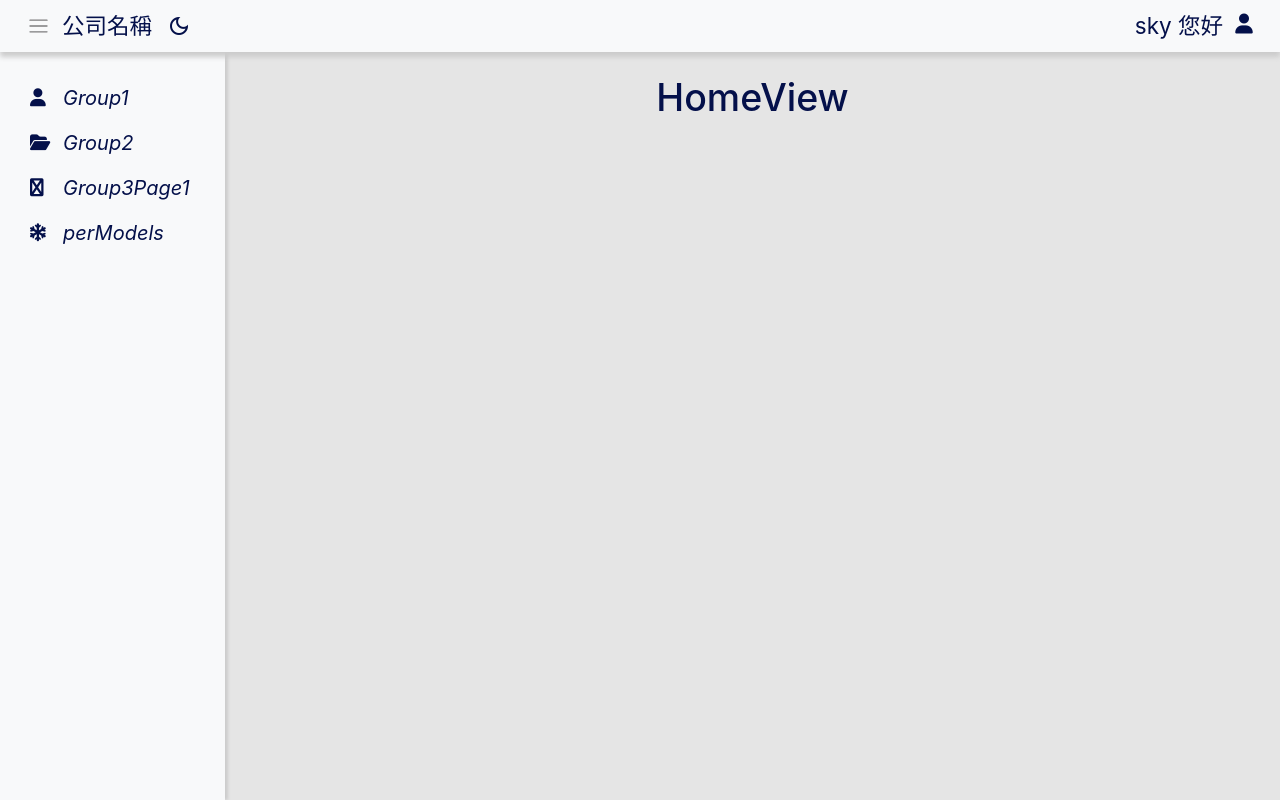
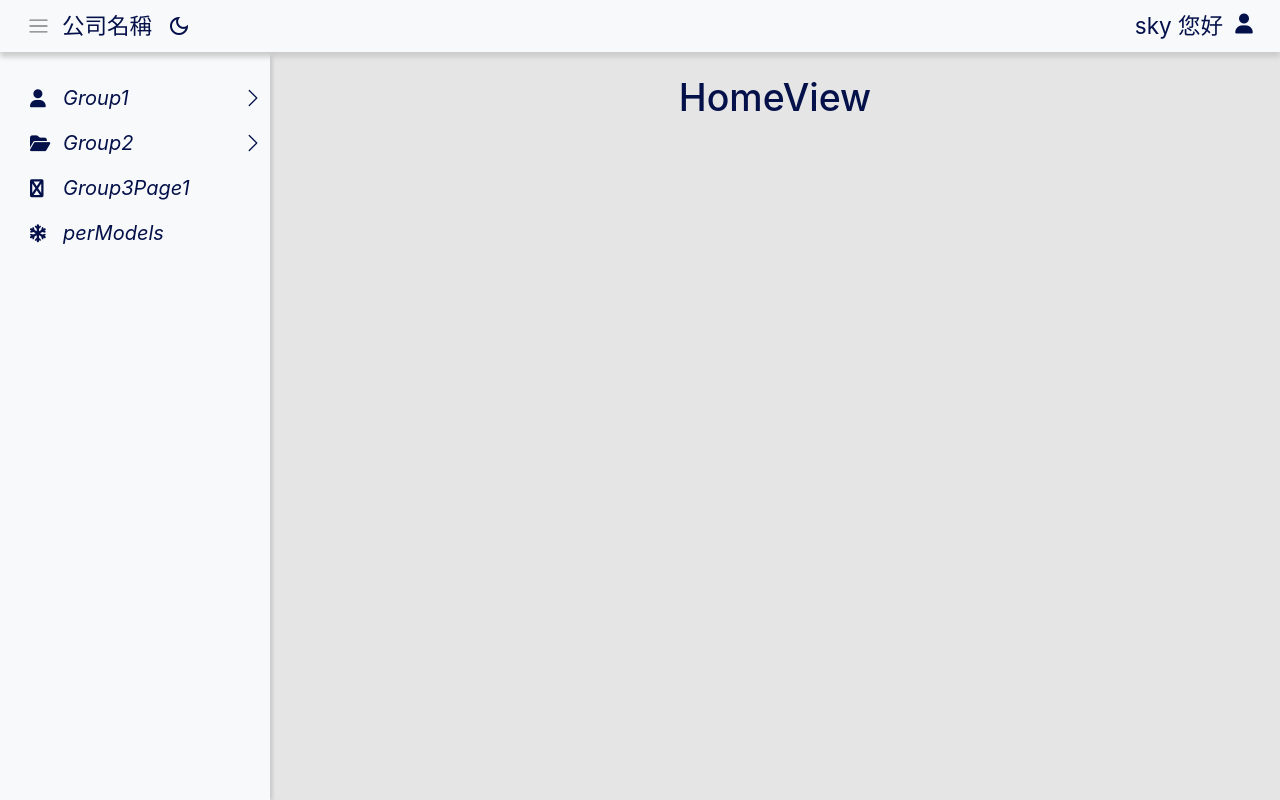
Before and after one commit to ceasky/CompanyBackground, a Vue app: page /#/ in a window 1280 px wide. Built offline with nearby package versions, Linux system fonts and the light colour scheme; sample sign-in values are in the browser's storage.

Commit message:
edit sidebar

```diff
--- a/src/components/NavBar.vue
+++ b/src/components/NavBar.vue
@@ -128,7 +128,7 @@ export default {
       if (e) {
         this.$store.commit("setSidebarType", "5");
       } else {
-        this.$store.commit("setSidebarType", "15");
+        this.$store.commit("setSidebarType", "18");
       }
     },
   },
@@ -144,7 +144,7 @@ export default {
     if (this.windowWidth < 992) {
       this.$store.commit("setSidebarType", "5");
     } else {
-      this.$store.commit("setSidebarType", "15");
+      this.$store.commit("setSidebarType", "18");
     }
   },
 };
--- a/src/components/SideBar.vue
+++ b/src/components/SideBar.vue
@@ -8,13 +8,14 @@
     >
       <div
         :class="
-          item.title == currentRoute && sidebarType == '15' ? 'choosePage' : ''
+          item.title == currentRoute && sidebarType == '18' ? 'choosePage' : ''
         "
         @click="renderURL(item.route, sidebarType)"
         v-b-toggle="'collapse' + index"
         style="text-align: left; padding-left: 2rem; height: 3rem"
-        class="d-flex align-items-center"
+        class="d-flex align-items-center justify-content-between"
       >
+        <div>
           <i
             class="fa-solid mr-2"
             :class="checkItemFontColor(item.title, item.icon)"
@@ -22,20 +23,34 @@
           ></i>
           <i
             :class="checkItemFontColor(item.title)"
-          v-show="sidebarType == '15'"
+            v-show="sidebarType == '18'"
             >{{ item.title }}</i
           >
         </div>
+        <div class="mr-2" v-show="item.children && sidebarType == '18'">
+          <b-icon
+            :class="checkItemFontColor(item.title, item.icon)"
+            class="sidebarIconColse"
+            icon="chevron-right"
+          ></b-icon>
+          <b-icon
+            :class="checkItemFontColor(item.title, item.icon)"
+            class="sidebarIconOpen"
+            icon="chevron-down"
+          ></b-icon>
+        </div>
+      </div>
 
       <b-collapse
-        v-if="item.children && sidebarType == '15'"
+        v-if="item.children && sidebarType == '18'"
         :id="'collapse' + index"
-        style="width: 100%"
+        style="width: 100%; text-align: start"
       >
         <b-list-group>
           <b-list-group-item
             v-for="(data, index) in item.children"
             :key="index"
+            style="padding-left: 4.5rem"
             @click="renderURL(data.route)"
             :class="checkItemCss(data.title)"
             >{{ data.title }}</b-list-group-item
@@ -51,7 +66,7 @@
         :bg-variant="backgroundColor"
         :text-variant="backgroundColor == 'dark' ? 'light' : 'dark'"
         v-model="isSidebar"
-        width="15rem"
+        width="20rem"
         no-header
         shadow
         backdrop
@@ -68,8 +83,9 @@
               @click="renderURL(item.route)"
               v-b-toggle="'collapseC' + index"
               style="text-align: left; padding-left: 2rem; height: 3rem"
-              class="d-flex align-items-center"
+              class="d-flex align-items-center justify-content-between"
             >
+              <div>
                 <i
                   class="fa-solid mr-2"
                   :class="checkItemFontColor(item.title, item.icon)"
@@ -77,12 +93,29 @@
                 ></i>
                 <i :class="checkItemFontColor(item.title)">{{ item.title }}</i>
               </div>
+              <div class="mr-2" v-show="item.children">
+                <b-icon
+                  :class="checkItemFontColor(item.title, item.icon)"
+                  class="sidebarIconColse"
+                  icon="chevron-right"
+                ></b-icon>
+                <b-icon
+                  :class="checkItemFontColor(item.title, item.icon)"
+                  class="sidebarIconOpen"
+                  icon="chevron-down"
+                ></b-icon>
+              </div>
+            </div>
 
-            <b-collapse :id="'collapseC' + index" style="width: 100%">
+            <b-collapse
+              :id="'collapseC' + index"
+              style="width: 100%; text-align: start"
+            >
               <b-list-group>
                 <b-list-group-item
                   v-for="(data, index) in item.children"
                   :key="index"
+                  style="padding-left: 4.5rem"
                   @click="renderURL(data.route)"
                   :class="checkItemCss(data.title)"
                   >{{ data.title }}</b-list-group-item
@@ -116,7 +149,7 @@ export default {
       this.$router.push({ name: route });
     },
     showSidebar() {
-      if (this.sidebarType == "15") return;
+      if (this.sidebarType == "18") return;
       this.isSidebar = !this.isSidebar;
     },
     checkItemCss(route) {
@@ -132,7 +165,15 @@ export default {
     },
     checkItemFontColor(route, icon) {
       if (route == this.currentRoute) {
+        if (this.sidebarType == "18") {
           return "iDark " + icon;
+        } else {
+          if (this.backgroundColor == "dark") {
+            return "iDark " + icon;
+          } else {
+            return "iLight " + icon;
+          }
+        }
       } else {
         if (this.backgroundColor == "dark") {
           return "iDark " + icon;
@@ -179,4 +220,17 @@ export default {
   font-size: 20px;
   color: white;
 }
+
+.not-collapsed .sidebarIconColse {
+  display: none;
+}
+.collapsed .sidebarIconColse {
+  display: flex;
+}
+.not-collapsed .sidebarIconOpen {
+  display: flex;
+}
+.collapsed .sidebarIconOpen {
+  display: none;
+}
 </style>
--- a/src/store/index.js
+++ b/src/store/index.js
@@ -13,7 +13,7 @@ export default new Vuex.Store({
 
     token: "",
     isAuthenticated: false,
-    sidebarType: "15",
+    sidebarType: "18",
     backgroundColor: localStorage.getItem("backgroundColor")||"light",
     currentRoute: "",
   },
@@ -29,10 +29,10 @@ export default new Vuex.Store({
     },
     setSidebarType(state, type) {
       if (type == "100") {
-        if (state.sidebarType == "15") {
+        if (state.sidebarType == "18") {
           state.sidebarType = "5";
         } else {
-          state.sidebarType = "15";
+          state.sidebarType = "18";
         }
       } else {
         state.sidebarType = type;
```
Lines whose indentation alone changed are shown as unchanged.
